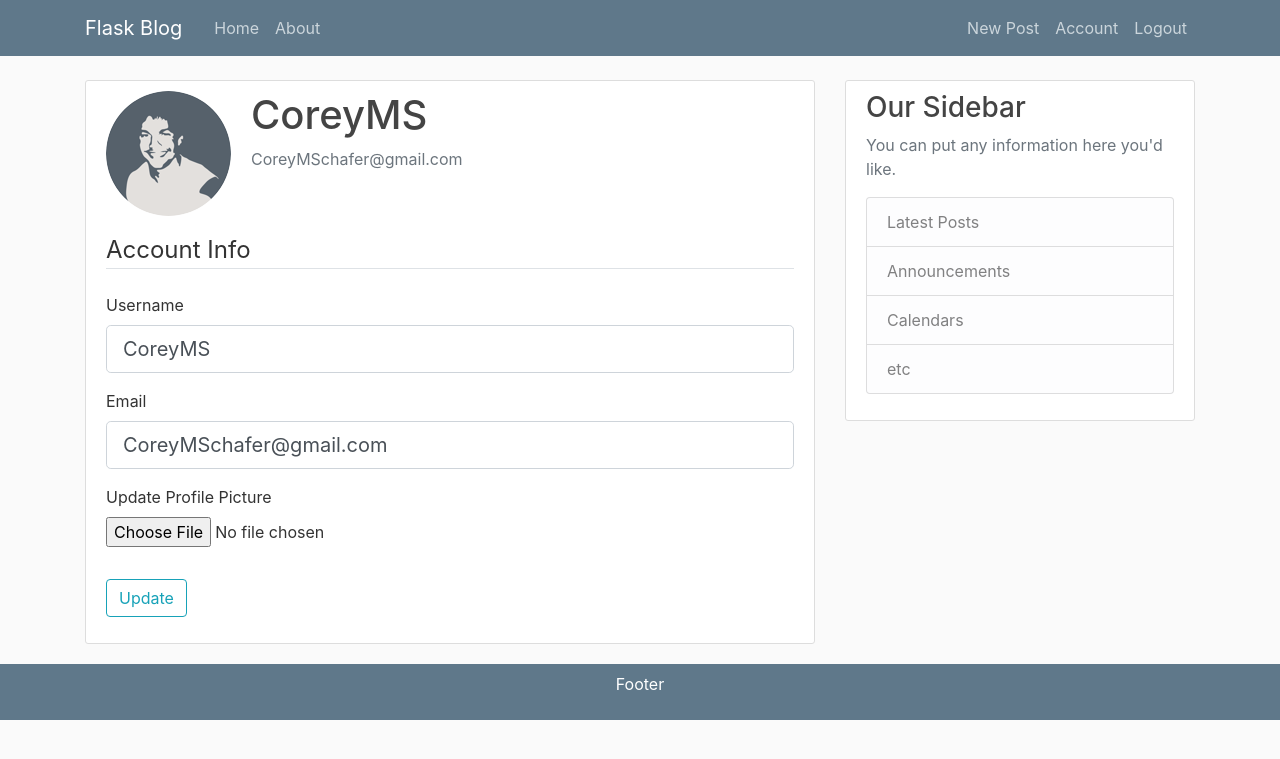
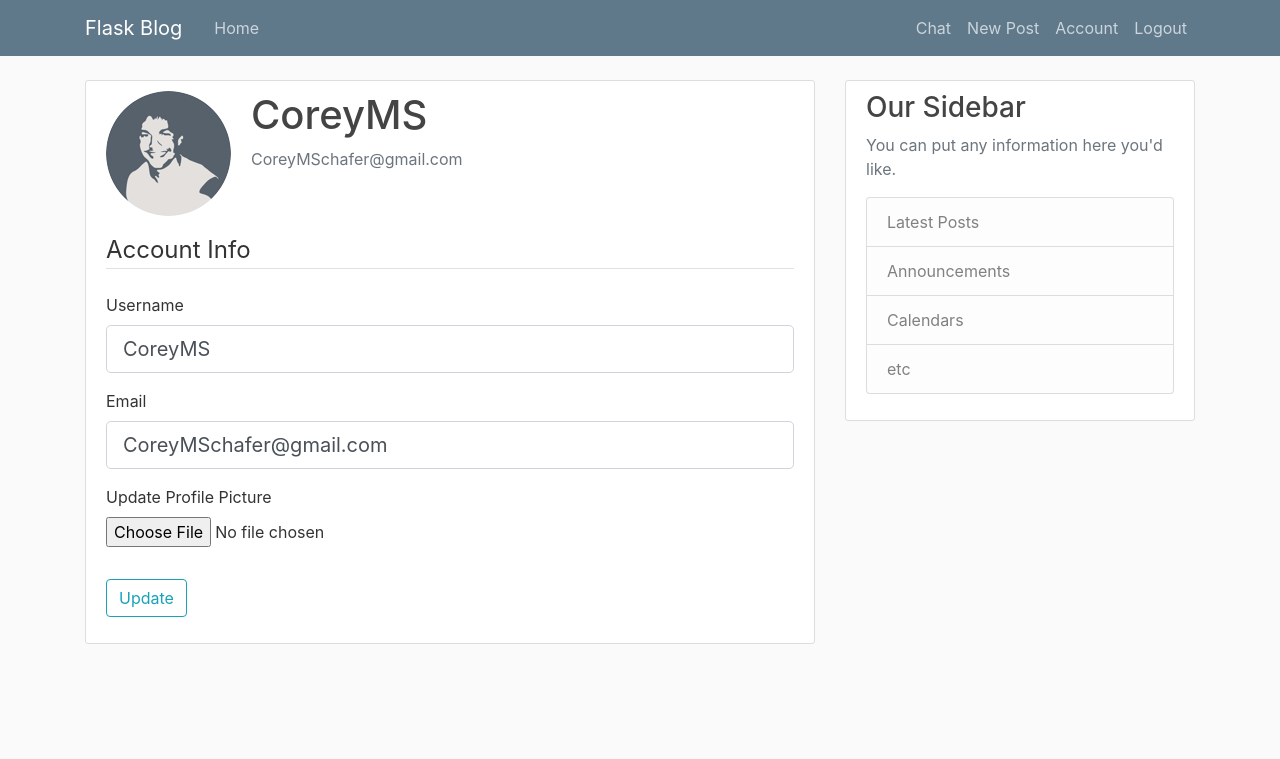
Before and after one commit to SinkLineP/Flask_blog, a Flask app: page /account in a window 1280 px wide. Shown: the top 759 px of the page. Run offline with Flask 2, Linux system fonts and the light colour scheme; a user stored in the database is signed in; some libraries are stand-ins or nearby versions.

Commit message:
create button Chat

```diff
--- a/Flask_blog/flaskblog/main/routes.py
+++ b/Flask_blog/flaskblog/main/routes.py
@@ -12,6 +12,6 @@ def home():
     return render_template('home.html', posts=posts)
 
 
-@main.route("/about")
+@main.route("/chat")
 def about():
-    return render_template('about.html', title='About')
+    return render_template('about.html', title='Chat')
--- a/Flask_blog/flaskblog/templates/layout.html
+++ b/Flask_blog/flaskblog/templates/layout.html
@@ -27,11 +27,11 @@
           <div class="collapse navbar-collapse" id="navbarToggle">
             <div class="navbar-nav mr-auto">
               <a class="nav-item nav-link" href="{{ url_for('main.home') }}">Home</a>
-              <a class="nav-item nav-link" href="{{ url_for('main.about') }}">About</a>
             </div>
             <!-- Navbar Right Side -->
             <div class="navbar-nav">
               {% if current_user.is_authenticated %}
+                <a class="nav-item nav-link" href="{{ url_for('main.about') }}">Chat</a>
                 <a class="nav-item nav-link" href="{{ url_for('posts.new_post') }}">New Post</a>
                 <a class="nav-item nav-link" href="{{ url_for('users.account') }}">Account</a>
                 <a class="nav-item nav-link" href="{{ url_for('users.logout') }}">Logout</a>
@@ -72,11 +72,11 @@
           </div>
         </div>
     </main>
-    <main class="navbar navbar-expand-md navbar-dark bg-steel">
+    <!--<main class="navbar navbar-expand-md navbar-dark bg-steel">
         <div class="footer">
           <p>Footer</p>
         </div>
-    </main>
+    </main>-->
 
 
     <!-- Optional JavaScript -->
```
